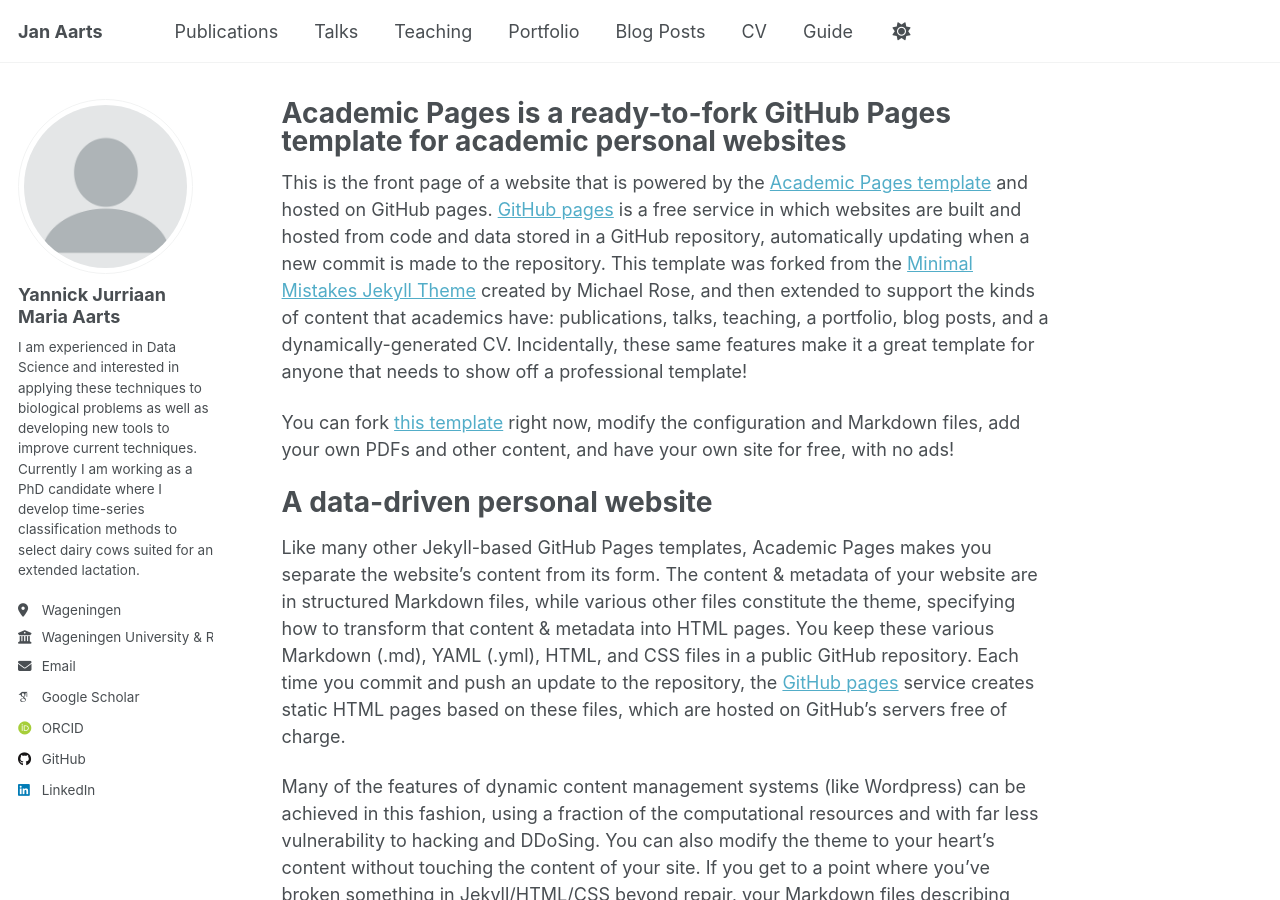
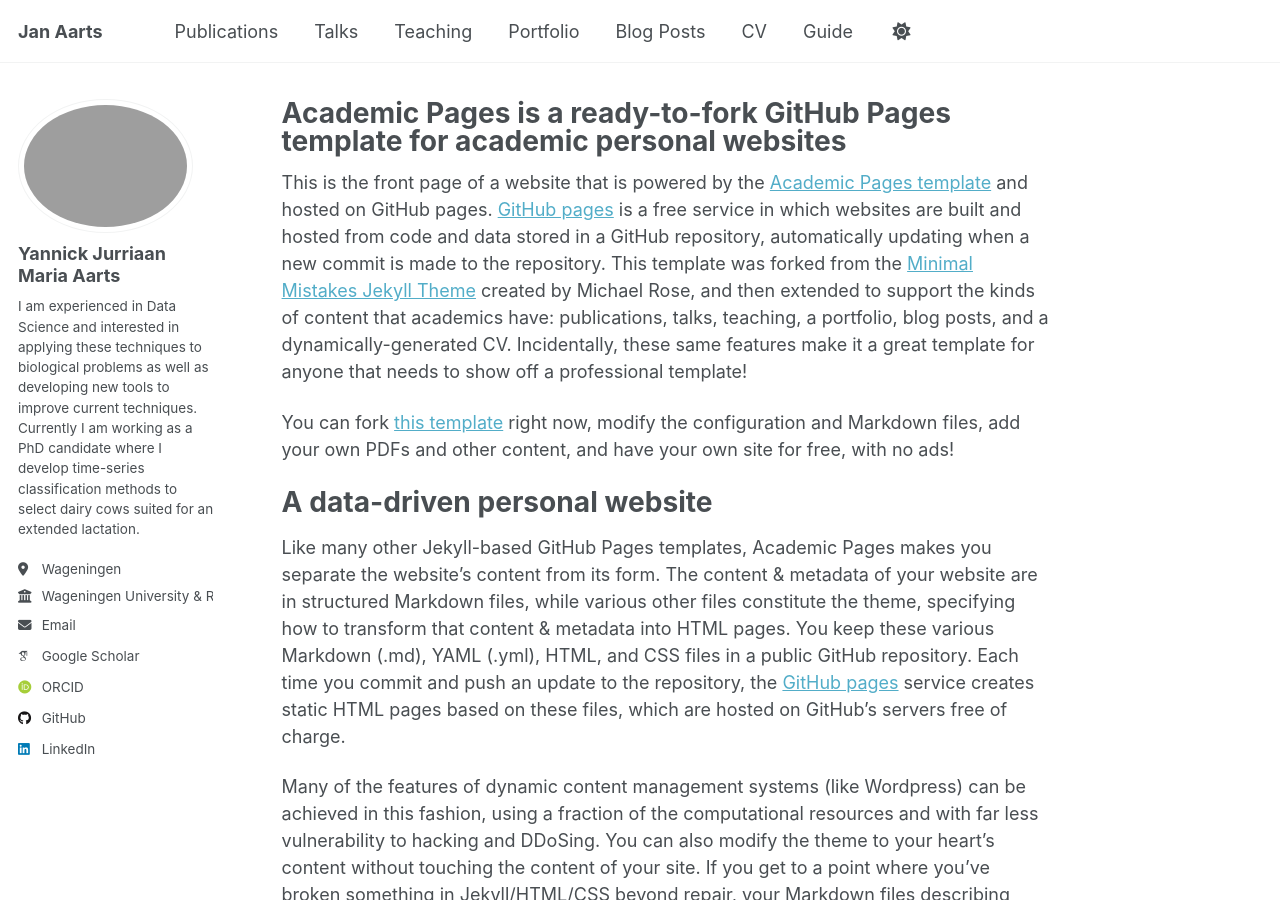
Before and after one commit to JanAarts/JanAarts.github.io, a Jekyll site: the page built from _pages/about.md, in a window 1280 px wide and 900 px high. Built offline with Jekyll 4.4.1, drawn with Linux system fonts in a browser that asks for light colours; some web fonts are replaced; a script that is not in the unit is left out.

Commit message:
Update _config.yml

```diff
--- a/_config.yml
+++ b/_config.yml
@@ -23,7 +23,7 @@
 #               Additional customization can be done by editing /_includes/author-profile.html
 author:
   # Biographic information
-  avatar           : "profile.png"
+  avatar           : "jan.png"
   name             : "Yannick Jurriaan Maria Aarts"
   pronouns         : # example: "she/her"
   bio              : "I am experienced in Data Science and interested in applying these techniques to biological problems as well as developing new tools to improve current techniques. Currently I am working as a PhD candidate where I develop time-series classification methods to select dairy cows suited for an extended lactation."
```
